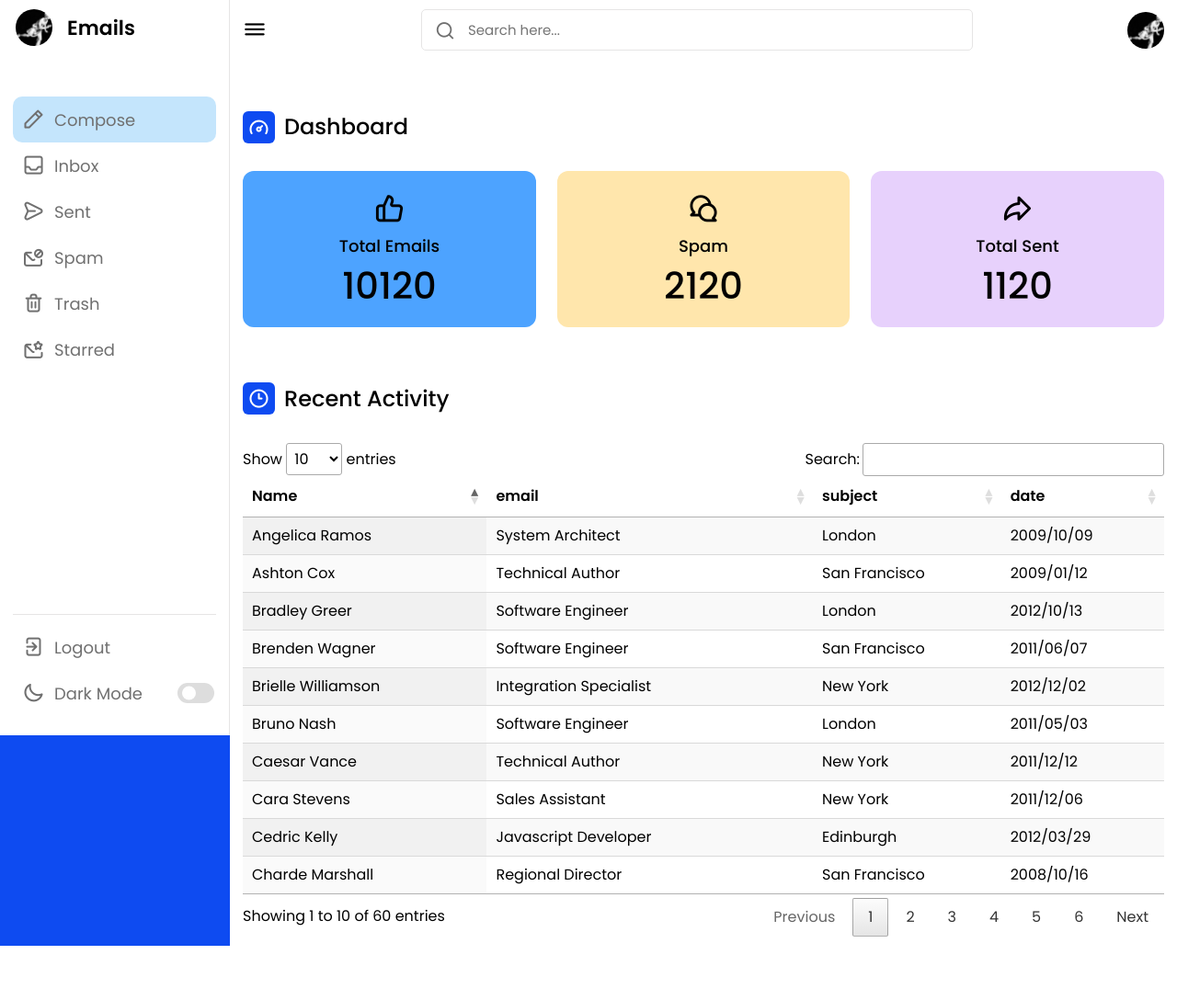
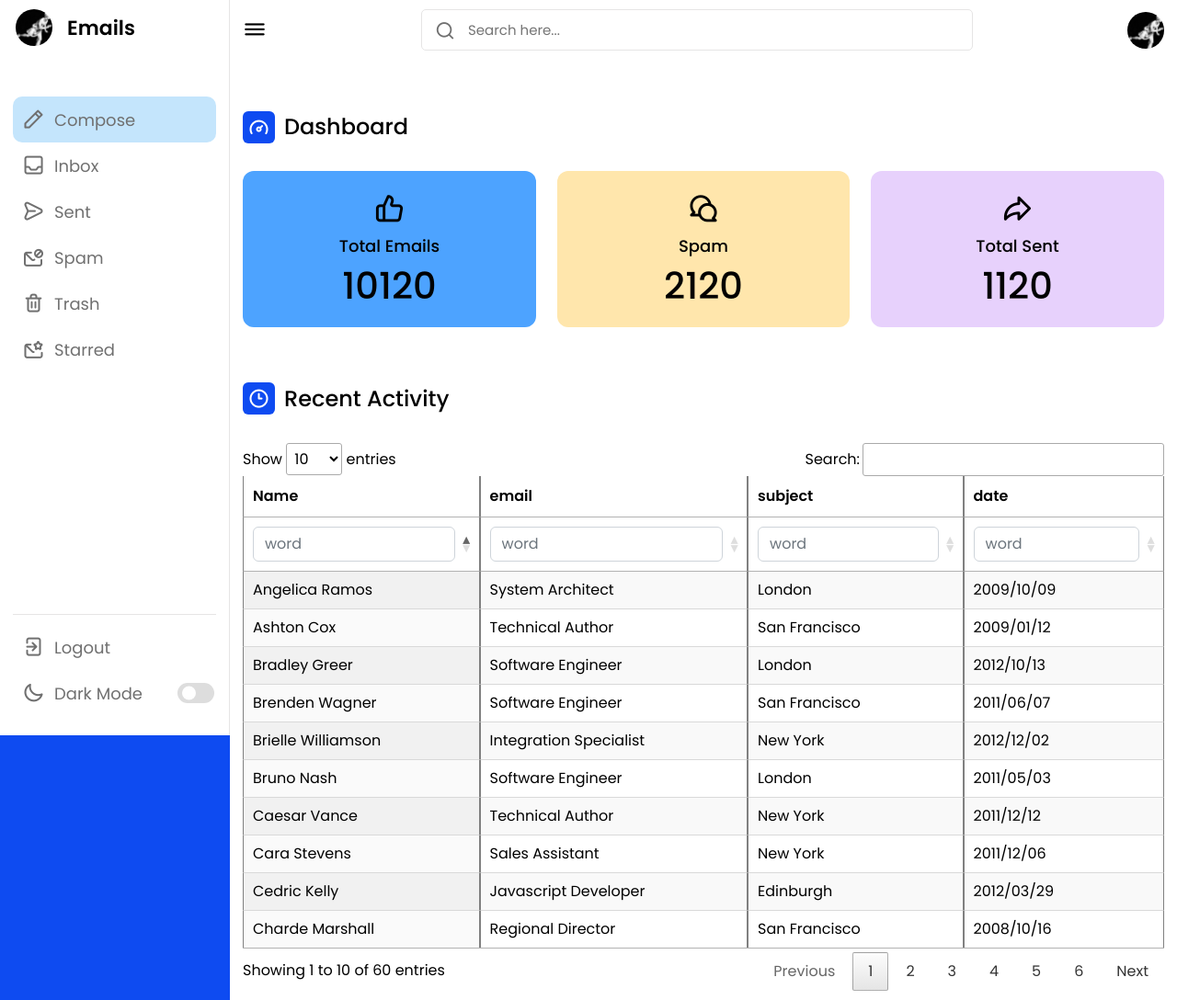
Before and after one commit to alaawaladi/new_form_app, a Django app: page /home/ in a window 1280 px wide. Shown: the whole page at 92% size. Before the commit the page ends 1029 px from the top, so only its background shows below. Run offline with Django 4.2, Linux system fonts and the light colour scheme; some libraries are stand-ins or nearby versions.

Commit message:
datatables

```diff
--- a/ISP_Dashbord/static/style/style.css
+++ b/ISP_Dashbord/static/style/style.css
@@ -32,14 +32,16 @@ body{
 }
 body.dark{
     --primary-color: #3A3B3C;
-    --panel-color: #242526;
+    /* --panel-color: #242526; original code */
+    --panel-color: #0d1117;
     --text-color: #CCC;
     --black-light-color: #CCC;
     --border-color: #4D4C4C;
     --toggle-color: #FFF;
-    --box1-color: #3A3B3C;
-    --box2-color: #3A3B3C;
-    --box3-color: #3A3B3C;
+    /* --box1-color: #3A3B3C; orgin  code */
+    --box1-color: #161b22;
+    --box2-color: #161b22;
+    --box3-color: #161b22;
     --title-icon-color: #CCC;
 }
 /* === Custom Scroll Bar CSS === */
@@ -561,8 +563,3 @@ ul,ol{
 .preloader .preloader-img img {
   max-width: 55px;
 }
-.preloader .pere-text strong {
-  font-weight: 800;
-  color: #dca73a;
-  text-transform: uppercase;
-}
--- a/ISP_Dashbord/templates/home.html
+++ b/ISP_Dashbord/templates/home.html
@@ -196,14 +196,20 @@
 
                     <div class="activity-data">
 
-
-                        <table id="example" class="display nowrap" width="100%">
+                        <table id="example" class="display nowrap table-hover table-striped table-bordered table-condensed" width="100%">
+                        {% comment %} <table id="example" class="watable  watable-default table table-sm table-striped table-hover table-bordered table-condensed" width="100%"> {% endcomment %}
                           <thead>
-                            <tr>
+                            <tr class="sort">
                               <th>Name</th>
                               <th>email</th>
                               <th>subject </th>
                               <th>date</th>
+                            </tr>
+                            <tr class="filter">
+                              <th><input placeholder="word" class="filter form-control" type="text" data-bs-original-title="" title=""></th>
+                              <th><input placeholder="word" class="filter form-control" type="text" data-bs-original-title="" title=""></th>
+                              <th><input placeholder="word" class="filter form-control" type="text" data-bs-original-title="" title=""></th>
+                              <th><input placeholder="word" class="filter form-control" type="text" data-bs-original-title="" title=""></th>
                             </tr>
                           </thead>
                           <tbody>
```
